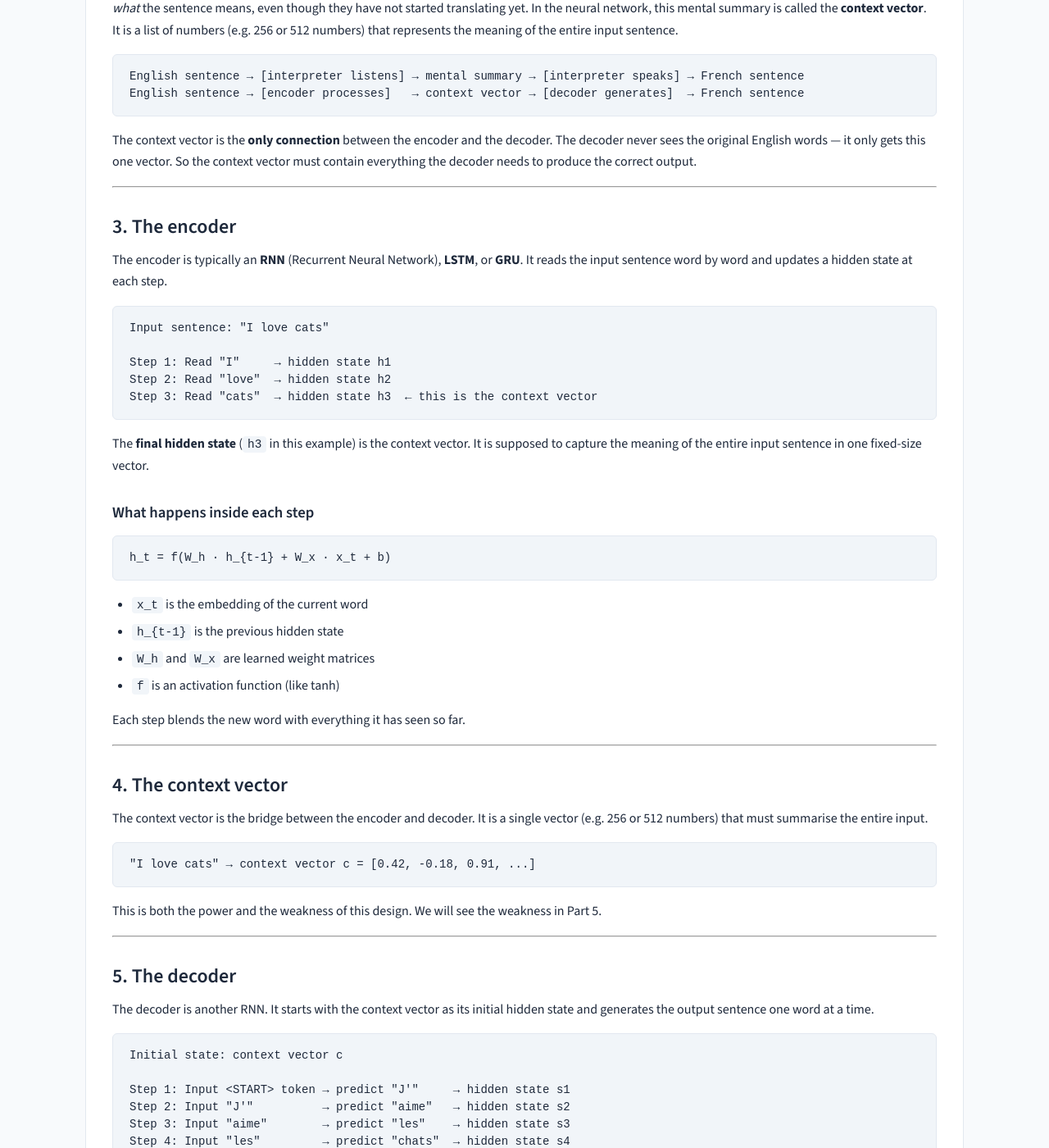
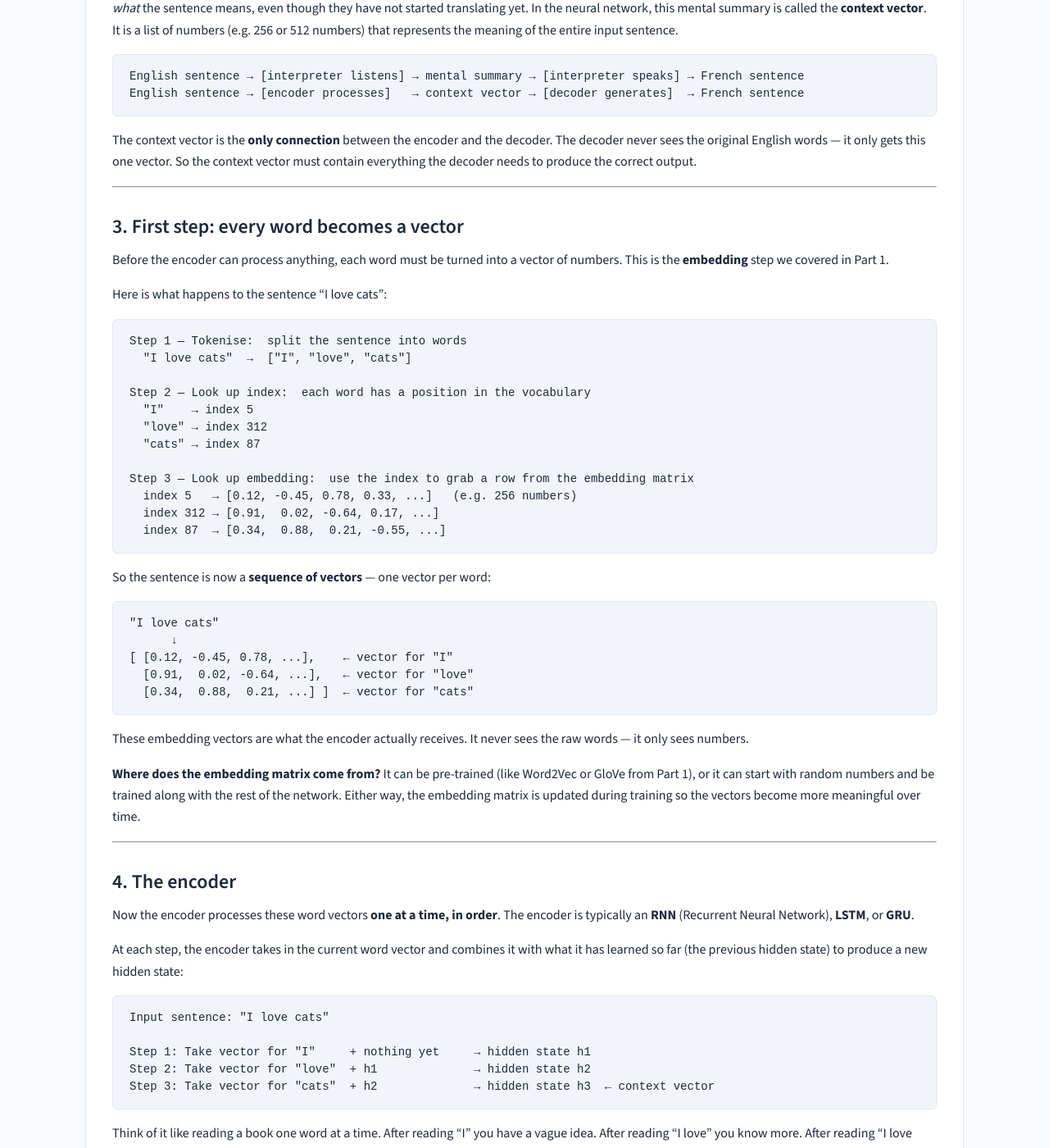
Before and after one commit to rilov/handbook, a Jekyll site: the page built from _topics/DL for GenAI - Part 2 - Encoder-Decoder Architecture.md, in a window 1280 px wide and 1400 px high, scrolled down 1195 px. Shown: the whole window at 82% size. Built offline with Jekyll 4.4.1, drawn with Linux system fonts in a browser that asks for light colours; some of the changed text lies outside the part shown.

Commit message:
Add section 3: word-to-vector step with tokenise, index lookup, embedding lookup, and fix numbering

````diff
--- a/_topics/DL for GenAI - Part 2 - Encoder-Decoder Architecture.md
+++ b/_topics/DL for GenAI - Part 2 - Encoder-Decoder Architecture.md
@@ -67,17 +67,58 @@ The context vector is the **only connection** between the encoder and the decode
 
 ---
 
-## 3. The encoder
+## 3. First step: every word becomes a vector
 
-The encoder is typically an **RNN** (Recurrent Neural Network), **LSTM**, or **GRU**. It reads the input sentence word by word and updates a hidden state at each step.
+Before the encoder can process anything, each word must be turned into a vector of numbers. This is the **embedding** step we covered in Part 1.
+
+Here is what happens to the sentence "I love cats":
+
+```text
+Step 1 — Tokenise:  split the sentence into words
+  "I love cats"  →  ["I", "love", "cats"]
+
+Step 2 — Look up index:  each word has a position in the vocabulary
+  "I"    → index 5
+  "love" → index 312
+  "cats" → index 87
+
+Step 3 — Look up embedding:  use the index to grab a row from the embedding matrix
+  index 5   → [0.12, -0.45, 0.78, 0.33, ...]   (e.g. 256 numbers)
+  index 312 → [0.91,  0.02, -0.64, 0.17, ...]
+  index 87  → [0.34,  0.88,  0.21, -0.55, ...]
+```
+
+So the sentence is now a **sequence of vectors** — one vector per word:
+
+```text
+"I love cats"
+      ↓
+[ [0.12, -0.45, 0.78, ...],    ← vector for "I"
+  [0.91,  0.02, -0.64, ...],   ← vector for "love"
+  [0.34,  0.88,  0.21, ...] ]  ← vector for "cats"
+```
+
+These embedding vectors are what the encoder actually receives. It never sees the raw words — it only sees numbers.
+
+**Where does the embedding matrix come from?** It can be pre-trained (like Word2Vec or GloVe from Part 1), or it can start with random numbers and be trained along with the rest of the network. Either way, the embedding matrix is updated during training so the vectors become more meaningful over time.
+
+---
+
+## 4. The encoder
+
+Now the encoder processes these word vectors **one at a time, in order**. The encoder is typically an **RNN** (Recurrent Neural Network), **LSTM**, or **GRU**.
+
+At each step, the encoder takes in the current word vector and combines it with what it has learned so far (the previous hidden state) to produce a new hidden state:
 
 ```text
 Input sentence: "I love cats"
 
-Step 1: Read "I"     → hidden state h1
-Step 2: Read "love"  → hidden state h2
-Step 3: Read "cats"  → hidden state h3  ← this is the context vector
+Step 1: Take vector for "I"     + nothing yet     → hidden state h1
+Step 2: Take vector for "love"  + h1              → hidden state h2
+Step 3: Take vector for "cats"  + h2              → hidden state h3  ← context vector
 ```
+
+Think of it like reading a book one word at a time. After reading "I" you have a vague idea. After reading "I love" you know more. After reading "I love cats" you have the full picture. Each hidden state is a running summary that grows richer with each word.
 
 The **final hidden state** (`h3` in this example) is the context vector. It is supposed to capture the meaning of the entire input sentence in one fixed-size vector.
 
@@ -87,16 +128,17 @@ The **final hidden state** (`h3` in this example) is the context vector. It is s
 h_t = f(W_h · h_{t-1} + W_x · x_t + b)
 ```
 
-- `x_t` is the embedding of the current word
-- `h_{t-1}` is the previous hidden state
+- `x_t` is the embedding vector of the current word (from the embedding matrix)
+- `h_{t-1}` is the previous hidden state (the running summary so far)
 - `W_h` and `W_x` are learned weight matrices
 - `f` is an activation function (like tanh)
+- `h_t` is the new hidden state — the updated summary after seeing this word
 
-Each step blends the new word with everything it has seen so far.
+Each step blends the new word vector with everything the encoder has seen so far. By the last step, the hidden state contains a compressed representation of the entire sentence.
 
 ---
 
-## 4. The context vector
+## 5. The context vector
 
 The context vector is the bridge between the encoder and decoder. It is a single vector (e.g. 256 or 512 numbers) that must summarise the entire input.
 
@@ -251,7 +293,7 @@ The encoder reads the full input and returns a hidden state. The decoder takes t
 
 ---
 
-## 11. Summary
+## 12. Summary
 
 - The **encoder** reads the input sequence and compresses it into a **context vector**.
 - The **decoder** starts from the context vector and generates the output sequence one word at a time.
````
Also changed, not shown: other parts of _topics/DL for GenAI - Part 2 - Encoder-Decoder Architecture.md (+6 -6 lines).
